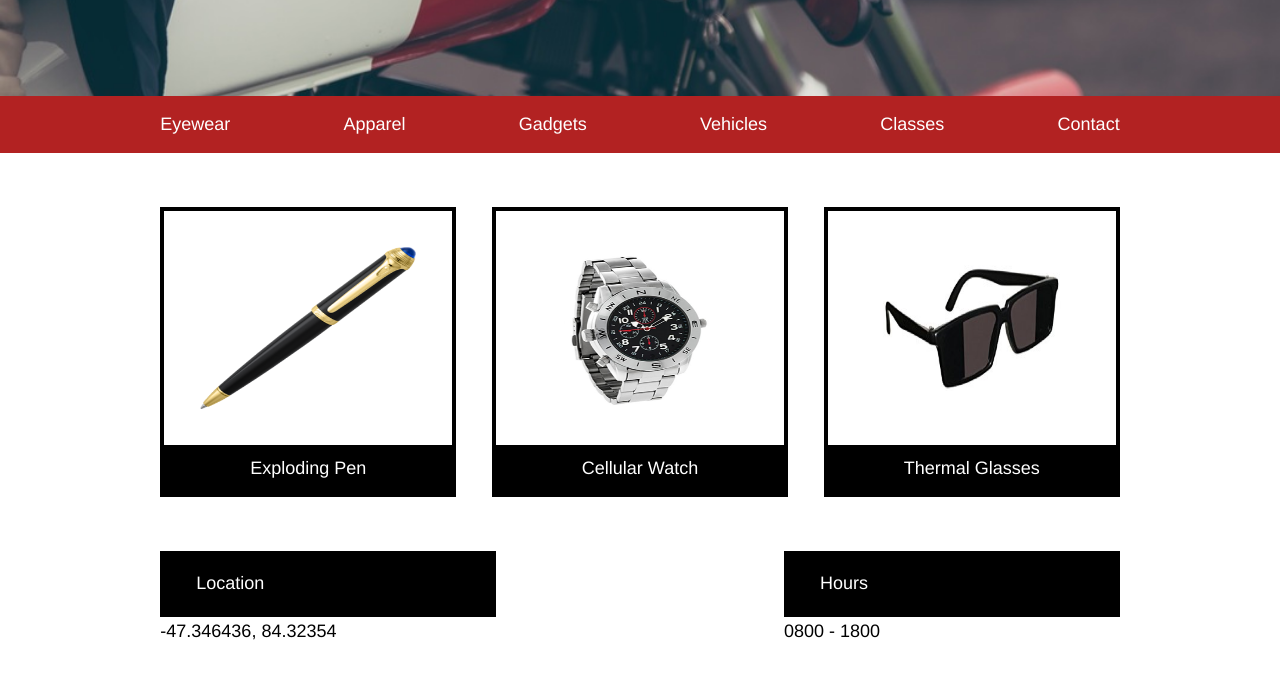
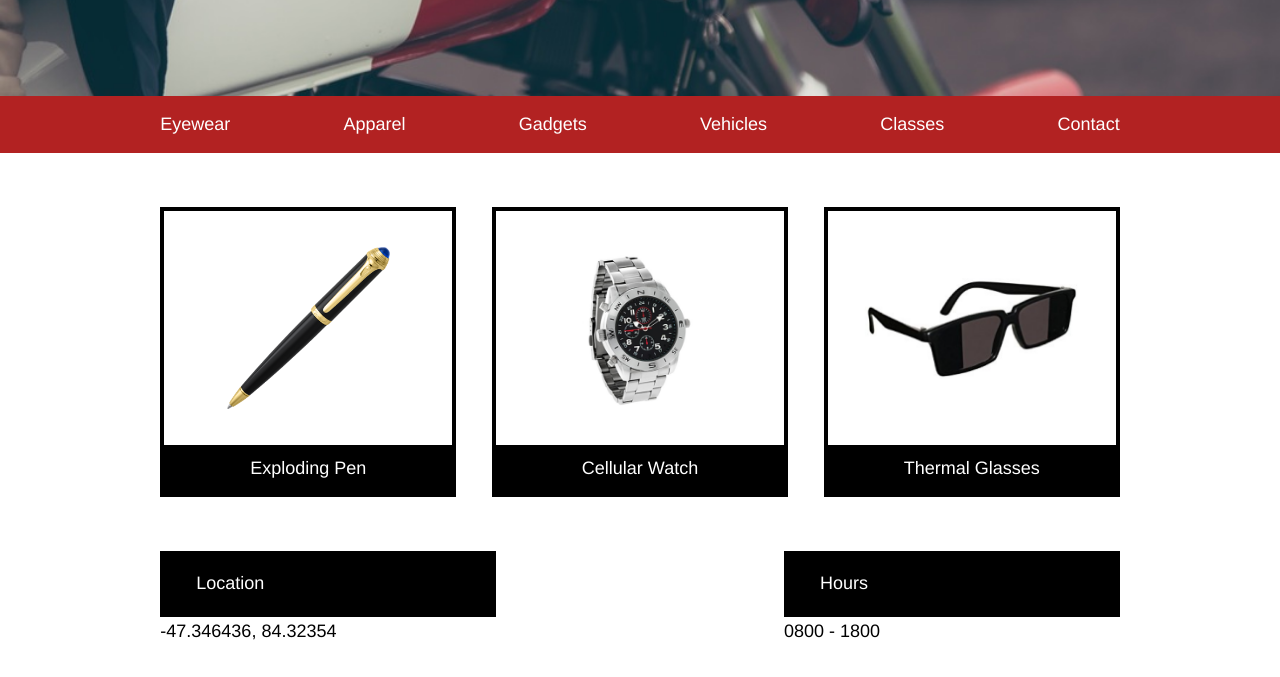
Before and after one commit to andrewsipe/SecretAgentSupplies, a plain HTML site: page index.html in a window 1280 px wide. Shown: the part 407-1084 px from the top of the page. Drawn offline with Linux system fonts and the light colour scheme.

Commit message:
readjust gadgets

```diff
--- a/index.html
+++ b/index.html
@@ -40,22 +40,21 @@
     <!-- Main Container-->
     <div class="fullsizecontainer">
       <!--Gadget Container -->
-      <div class="container1">
-        <div class="gadgetflex">
-
-          <div class="gadgetbox">
+      <div class="gadgetcontainer">
+        <div class="gadgetrow">
+          <div class="gadgetcell">
             <img src="./resources/images/pen.png" alt="" />
-            <span class="description">Exploding Pen</span>
+            <p>Exploding Pen</p>
           </div>
 
-          <div class="gadgetbox">
+          <div class="gadgetcell">
             <img src="./resources/images/watch.png" alt="" />
-            <span class="description">Cellular Watch</span>
+            <p>Cellular Watch</p>
           </div>
 
-          <div class="gadgetbox">
+          <div class="gadgetcell">
             <img src="./resources/images/glasses.png" alt="" />
-            <span class="description">Thermal Glasses</span>
+            <p>Thermal Glasses</p>
           </div>
         </div>
         <!-- Information Container-->
--- a/resources/css/style.css
+++ b/resources/css/style.css
@@ -32,16 +32,21 @@
     text-decoration: none;
     color: white;
 }
+
+
 /* Full-Width Site Container */
 
 #sitecontainer {
     margin: 0 auto;
 }
+
+
 /* Header Bar */
 
 header {
     display: flex;
     align-items: center;
+    /*960px*/
     width: 53.3rem;
     margin: 0 auto;
     background-color: black;
@@ -61,6 +66,8 @@
     height: 1.5rem;
     margin: 0 0 0 .5rem;
 }
+
+
 /* Hero Graphic */
 
 #herographic {
@@ -73,6 +80,7 @@
 }
 
 .heroflex {
+    /*960px*/
     width: 53.3rem;
     margin: 9rem 0 0 0;
 }
@@ -87,6 +95,8 @@
 .blackbox h2 {
     margin: 0 0 .25rem 0;
 }
+
+
 /* Navigation Menu */
 
 .navflex {
@@ -96,12 +106,15 @@
 .redbar {
     padding: .75rem 0;
     margin: 0 auto;
+    /*960px*/
     width: 53.3rem;
     background-color: firebrick;
     display: flex;
     align-items: center;
     justify-content: space-between
 }
+
+
 /* Gadgets & Info Full-Width Container */
 
 .fullsizecontainer {
@@ -109,50 +122,48 @@
     display: flex;
     flex-direction: column;
 }
+
+
 /* Gadgets */
 
-    .container1 {
+.gadgetcontainer {
     display: block;
 }
 
-    .gadgetflex {
+.gadgetrow {
+    /*960px*/
     width: 53.3rem;
     margin: 0 auto;
     padding: 3rem 0 0 0;
     display: flex;
+    align-items: flex-end;
     justify-content: space-between;
 }
 
-    .gadgetbox {
+.gadgetcell {
     width: 30%;
-        height: auto;
     border: 4px solid black;
     display: flex;
     flex-direction: column;
     justify-content: center;
 }
 
-    .gadgetbox img {
+.gadgetcell img {
+    max-width: 100%;
+    height: 9rem;
     display: block;
-        height: 9rem;
-        width: auto;
     padding: 2rem;
+    object-fit: contain;
 }
 
-    .gadgetbox:nth-child(3) img {
-        width: auto;
-        height: 7rem;
-        padding: 3rem;
-        display: block;
-    }
-
-    .description {
-        display: block;
+.gadgetcell p {
     background-color: black;
     text-align: center;
     white-space: nowrap;
     padding: .5rem 0;
 }
+
+
 /* Information */
 
 .container2 {
@@ -161,6 +172,7 @@
 
 .infoflex {
     margin: 3rem auto 4rem auto;
+    /*960px*/
     width: 53.3rem;
     display: flex;
     justify-content: space-between;
@@ -183,10 +195,13 @@
     background-color: white;
     color: black;
 }
+
+
 /* Footer */
 
 footer {
     margin: 0 auto;
+    /*960px*/
     width: 53.3rem;
     height: 5rem;
     display: flex;
```
Lines whose indentation alone changed are shown as unchanged.
